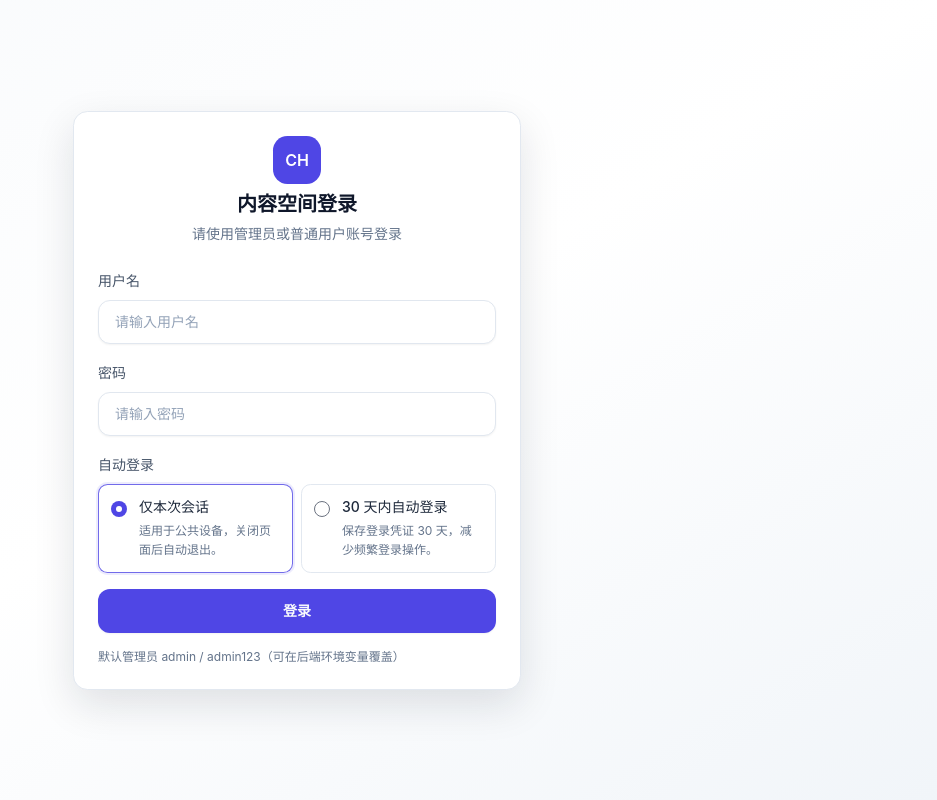
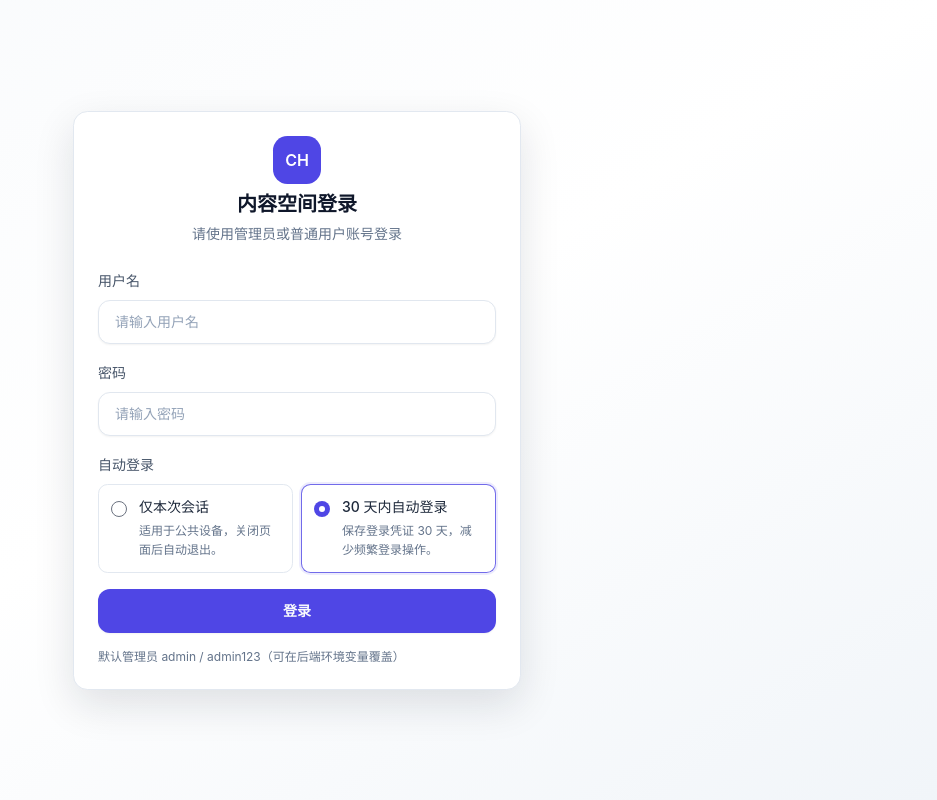
Before and after one commit to HaiTang-8/content-hub, a React (Vite) app in the folder web/: page /login in a window 1280 px wide. Shown: the whole page, without its empty margins (343-1280 px from the left). Built offline with nearby package versions, Linux system fonts and the light colour scheme.

Commit message:
chore(web): 默认勾选30天自动登录选项

```diff
--- a/web/src/views/Login.jsx
+++ b/web/src/views/Login.jsx
@@ -10,7 +10,8 @@ import { toast } from 'sonner'
 const Login = () => {
   const [username, setUsername] = useState('')
   const [password, setPassword] = useState('')
-  const [remember, setRemember] = useState(false)
+  // 默认勾选 30 天自动登录，减少频繁输入凭证
+  const [remember, setRemember] = useState(true)
   const [loading, setLoading] = useState(false)
   const navigate = useNavigate()
 
```
